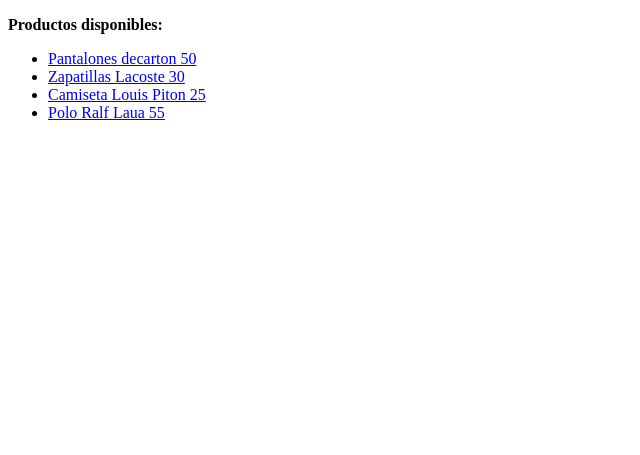
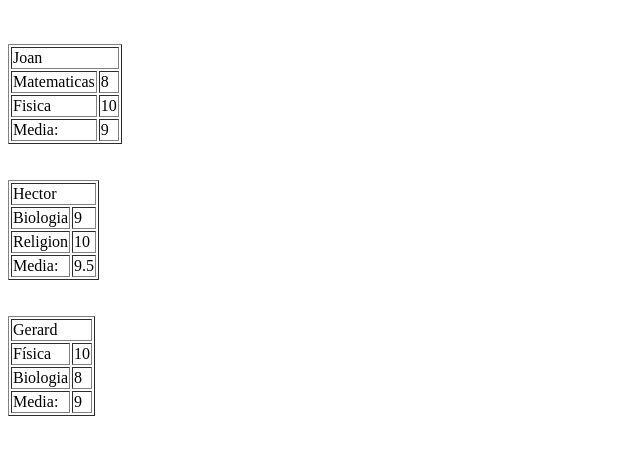
Before and after one commit to defiler23/web_php, a PHP site: page / in a window 1280 px wide. Shown: the top 455 px of the page, without its empty margins (0-640 px from the left). Run offline with PHP 8.4, Linux system fonts and the light colour scheme.

Commit message:
Update index.php

```diff
--- a/index.php
+++ b/index.php
@@ -2,56 +2,54 @@
 <html lang="en">
 <head>
     <meta charset="UTF-8">
-    <meta name="viewport" content="width=device-width, initial-scale=1.0">
-    <meta http-equiv="X-UA-Compatible" content="ie=edge">
-    <title>Document</title>
+    <title>Ejercicio - 7E2</title>
 </head>
 <body>
-<?php
-    session_start();
-    $muestra = false;
-    //session_destroy();
+   <?php
+    $alumno = array("Joan", "Hector", "Gerard", "Joan", "Hector", "Gerard");
+    $asignatura = array("Matematicas", "Biologia", "Física", "Fisica", "Religion", "Biologia");
+    $nota = array("8", "9", "10", "10", "10", "8");
 
-?>
-
-<?php
-if(!isset($_SESSION["suma"]) && !isset($_SESSION["lista"])){
-        $_SESSION["suma"]=0;
-        $_SESION["lista"]=" ";
-    } else {
-        $muestra = true;
+    function notasAlumno($nombre){
+            global $alumno, $asignatura, $nota;
+    ?>
+    <table border="1">
+        <tr>
+            <td colspan="2"><?=$nombre; ?></td>
+        </tr>
+        <?php
+            for ($i = 0; $i < count($alumno); $i++){
+                if($nombre == $alumno[$i]){
+        ?>
+                <tr>
+                    <td><?=$asignatura[$i]; ?></td>
+                    <td><?=$nota[$i]; ?></td>
+                </tr>
+                <br/>
+        <?php
+                }
+        }
+        $suma = 0;
+        $num = 0;
+        for ($i=0; $i<count($nota);$i++){
+            if ($nombre == $alumno[$i]){
+                $suma += $nota[$i];
+                $num++;
+            }
+        }
+        $media = $suma/$num;
+        ?>
+                <tr>
+                    <td>Media: </td>
+                    <td><?=$media;?></td>
+                </tr>
+    <?php
     }
-
-if(isset($_REQUEST["total"]) && isset($_REQUEST["producto"]) ){
-        $muestra = true;
-        $_SESSION["suma"]=$_SESSION["suma"]+$_REQUEST["total"];
-        if(!isset($_SESSION["lista"])){
-            $_SESSION["lista"]=$_REQUEST["producto"]." ".$_REQUEST["total"]."<br>";
-        } else {
-            $_SESSION["lista"]=$_SESSION["lista"].$_REQUEST["producto"]." ".$_REQUEST["total"]."<br>";
-    }
-}
-
-if($muestra){
-        echo "<h3>Total a gastar: ".$_SESSION["suma"]."<br><h3/>";
-        echo $_SESSION["lista"];
-    }
+    notasAlumno("Joan");
+    notasAlumno("Hector");
+    notasAlumno("Gerard");
     ?>
 
-<p><b>Productos disponibles:</b></p>
-<ul>
-<li>
-<a href="<?php echo $_SERVER['PHP_SELF'] . '?total=80' . '&producto=<b>Pantalones decarton<b/>'  ?>">Pantalones decarton 50</a></li>
-<li>
-<a href="<?php echo $_SERVER['PHP_SELF'] . '?total=20' . '&producto=<b>Zapatillas Lacoste<b/>'  ?>">Zapatillas Lacoste 30</a></li>
-<li>
-<a href="<?php echo $_SERVER['PHP_SELF'] . '?total=60' . '&producto=<b>Camiseta Louis Piton<b/>'  ?>">Camiseta Louis Piton 25</a></li>
-<li>
-<a href="<?php echo $_SERVER['PHP_SELF'] . '?total=80' . '&producto=<b>Polo Ralf Laua<b/>'  ?>">Polo Ralf Laua 55</a> <br><br></li>
-</ul>
-
-
-
-
+    </table>
 </body>
 </html>
```
